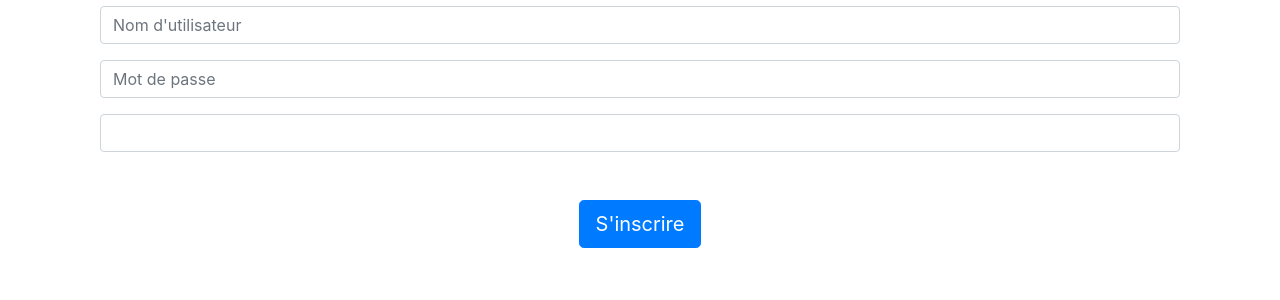
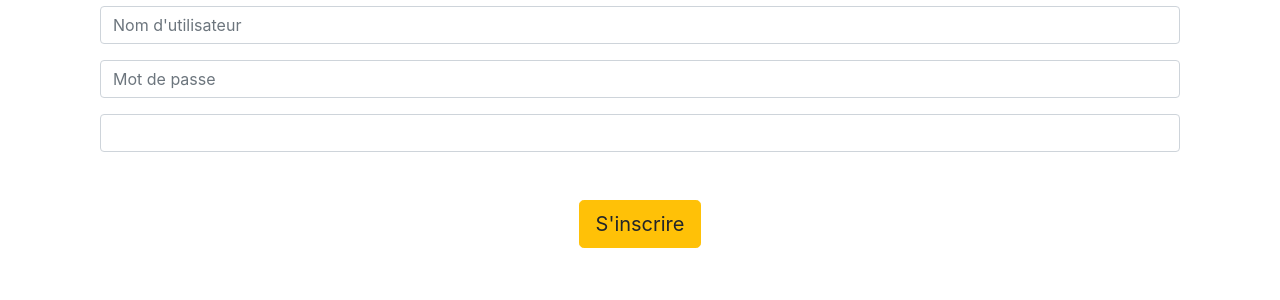
Before and after one commit to BrunoStudi/delicesSandrine, a Symfony app: template templates/registration/register.html.twig in a window 1280 px wide. Shown: the part 348-648 px from the top of the page. Run offline with Twig, Linux system fonts and the light colour scheme; the template is opened without the code that fills it, so the values that code supplies are empty; form fields are guessed from the names that the template uses; some libraries are stand-ins or nearby versions.

Commit message:
modification de la couleur du bouton s'enregistrer

```diff
--- a/templates/registration/register.html.twig
+++ b/templates/registration/register.html.twig
@@ -19,7 +19,7 @@
                 <span class="error">{{ form_errors(registrationForm.diet) }}</span>
             </div>
             <div class="text-center input-field col s12">
-                <input type="submit" name="" class="btn btn-lg btn-primary" value="S'inscrire">
+                <input type="submit" name="" class="btn btn-lg btn-warning" value="S'inscrire">
             </div>
         {{ form_end(registrationForm) }}
     </div>
```
